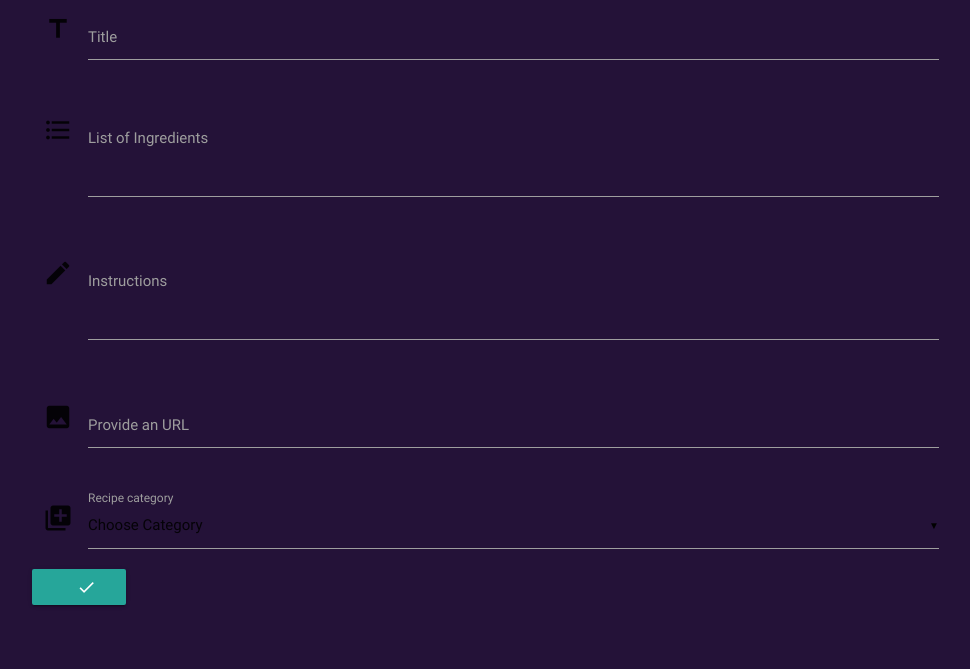
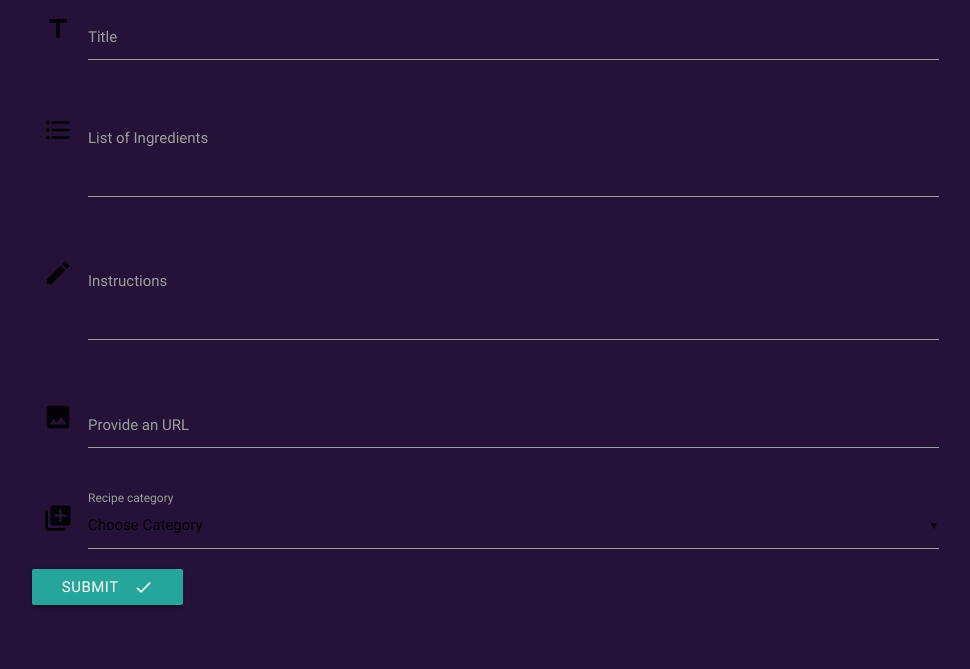
Before and after one commit to kompeet/third-milestone-project, a Flask app: page /add_recipe in a window 1280 px wide. Shown: the part 89-758 px from the top of the page, without its empty margins (149-1119 px from the left). Run offline with Flask 2, Linux system fonts and the light colour scheme; data that the repository does not hold is empty; some libraries are stand-ins or nearby versions.

Commit message:
Comments added to addrecipes

```diff
--- a/templates/addrecipes.html
+++ b/templates/addrecipes.html
@@ -1,3 +1,4 @@
+<!--Adding recipes by using a form -->
 {% extends 'base.html'%}
 {% block content %}
 <h3>Share your liqu0r</h3>
@@ -34,6 +35,7 @@
       <div class="row">
          <div class="input-field col s12">
             <i class="material-icons prefix">add_to_photos</i>
+            <!--Select a category with a disabled with instructions-->
             <select id="category" name="category_name">
                <option value="" disabled selected>Choose Category</option>
                {% for cat in categories %}
@@ -42,8 +44,9 @@
             </select>
             <label>Recipe category</label>
          </div>
+         <!-- Submit button to insert the new recipe, and get redirected to the get_recipes page -->
          <div class="submit">
-  <button class="btn waves-effect waves-light" type="submit" name="action">
+            <button class="btn waves-effect waves-light" type="submit" name="action">Submit
             <i class="material-icons right">done</i>
             </button>
          </div>
```
Lines whose indentation alone changed are shown as unchanged.
